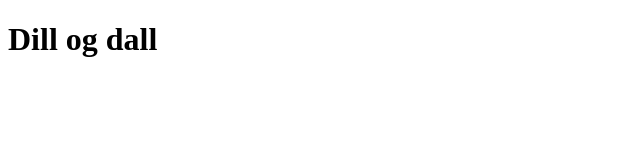
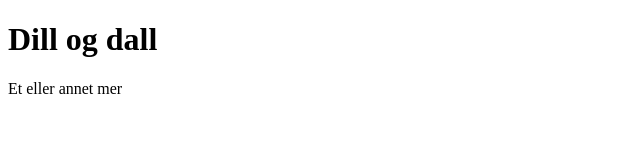
Before and after one commit to Noroff-FED-Campus-Assignments/bgo-23-html-101-mitthrawnuruodo, a plain HTML site: page index.html in a window 1280 px wide. Shown: the whole page, without its empty margins (0-640 px from the left). Drawn offline with Linux system fonts and the light colour scheme.

Commit message:
Update index.html

```diff
--- a/index.html
+++ b/index.html
@@ -7,5 +7,6 @@
 </head>
 <body>
     <h1>Dill og dall</h1>
+    <p>Et eller annet mer</p>
 </body>
 </html>
```
